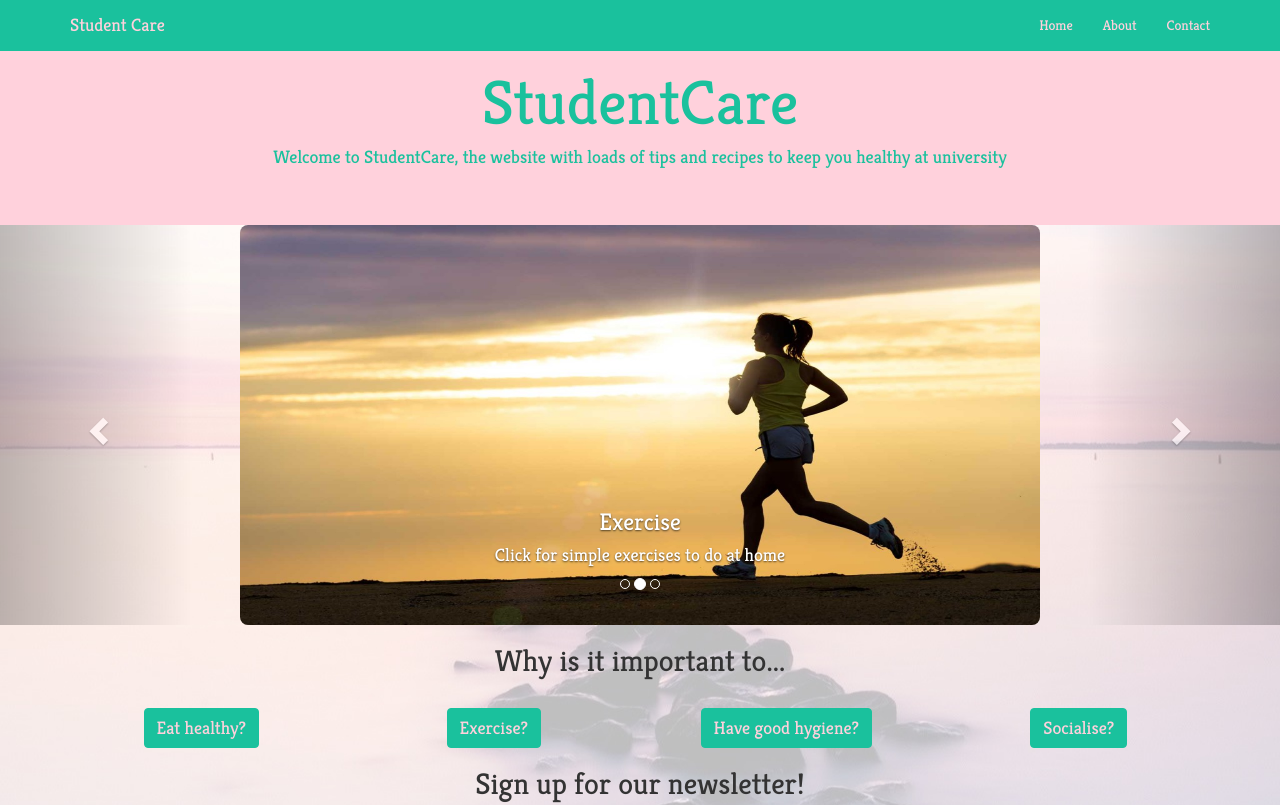
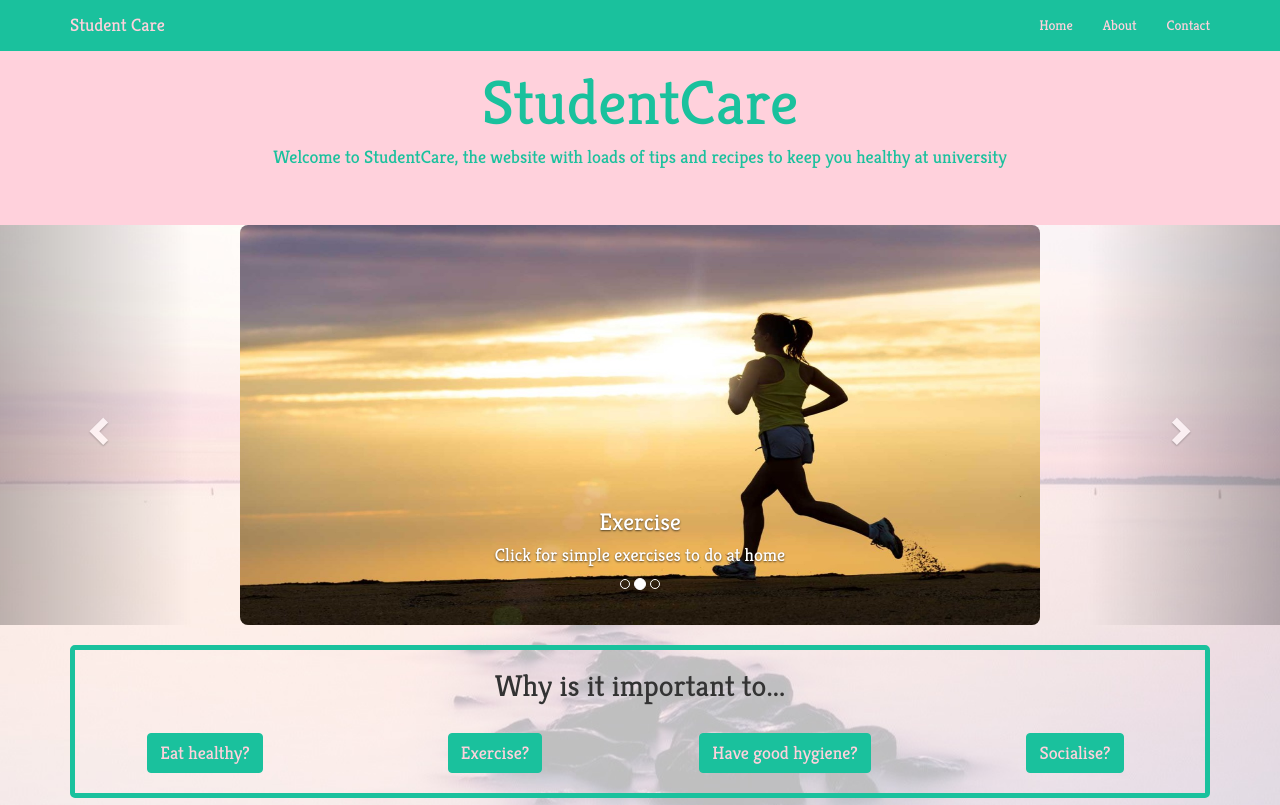
Before and after one commit to ScouseBirds/Scousebirds.github.io, a plain HTML site: page index.html in a window 1280 px wide. Shown: the top 805 px of the page. Drawn offline with nearby package versions, Linux system fonts and the light colour scheme.

Commit message:
added border around important div

```diff
--- a/main.css
+++ b/main.css
@@ -41,6 +41,7 @@ background-image {
     margin: auto;
     border-radius: 8px;
 }
+
 button.btn.btn-info, button.btn.btn-primary{
 	background-color: #1ac19d;
 	border-color:  #1ac19d;
@@ -53,3 +54,15 @@ button.btn.btn-info, button.btn.btn-primary{
 .form-group {
 	font-size:18px;
 }
+.col-sm-6.col-xs-12 img {
+	width:400px;
+	height:200px;
+	max-width: 100%;
+}
+.important{
+	border:10px black;
+	border-style: solid;
+	border-width: thick;
+	border-color: #1ac19d;
+	border-radius:5px;
+}
```
Also changed, not shown: healthy.html (+2 -3 lines), index.html (+3 -2 lines).
